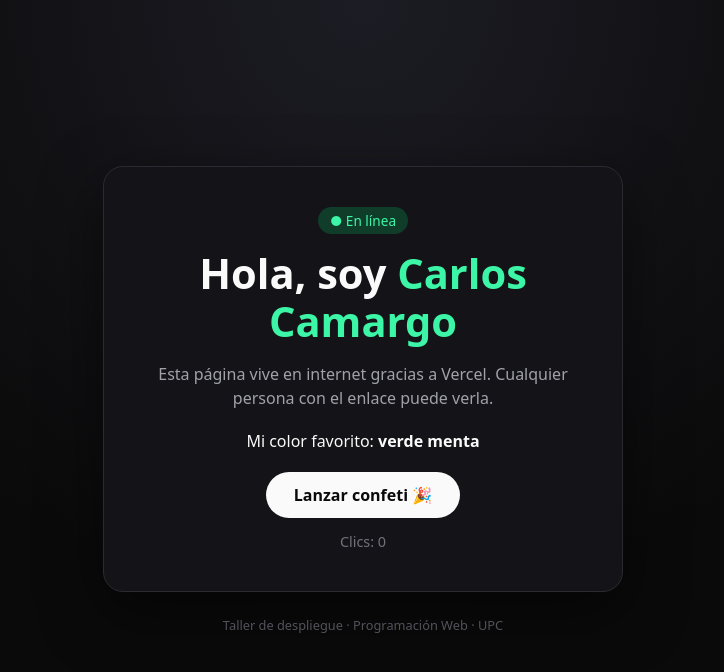
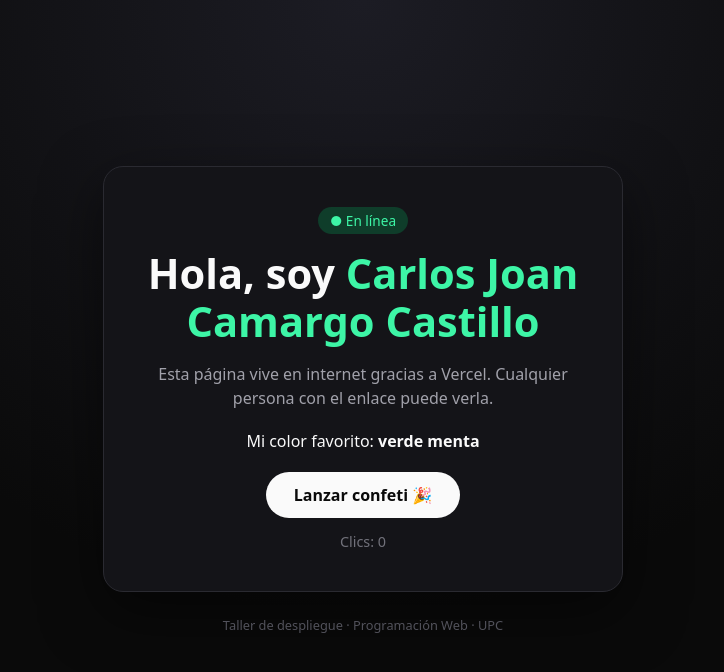
Before and after one commit to Carlos-Joan-Camargo/mi-primer-deploy, a plain HTML site: page index.html in a window 1280 px wide. Shown: the whole page, without its empty margins (277-1001 px from the left). Drawn offline with Linux system fonts and the light colour scheme.

Commit message:
ajustar nombre personal

```diff
--- a/index.html
+++ b/index.html
@@ -11,7 +11,7 @@
     <p class="etiqueta">● En línea</p>
 
     <!-- 1. Cambia [Tu nombre] por tu nombre real -->
-    <h1>Hola, soy <span class="resaltado">Carlos Camargo</span></h1>
+    <h1>Hola, soy <span class="resaltado">Carlos Joan Camargo Castillo</span></h1>
 
     <p class="texto">
       Esta página vive en internet gracias a Vercel.
```
